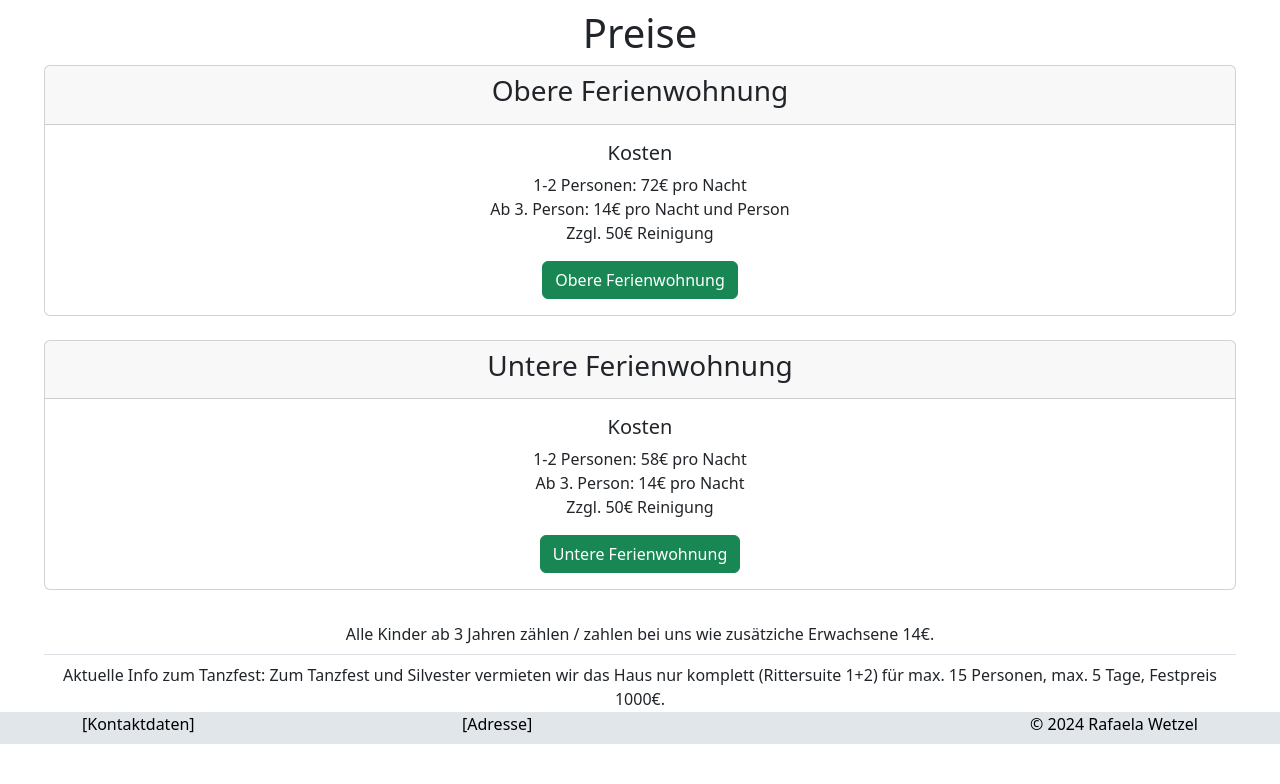
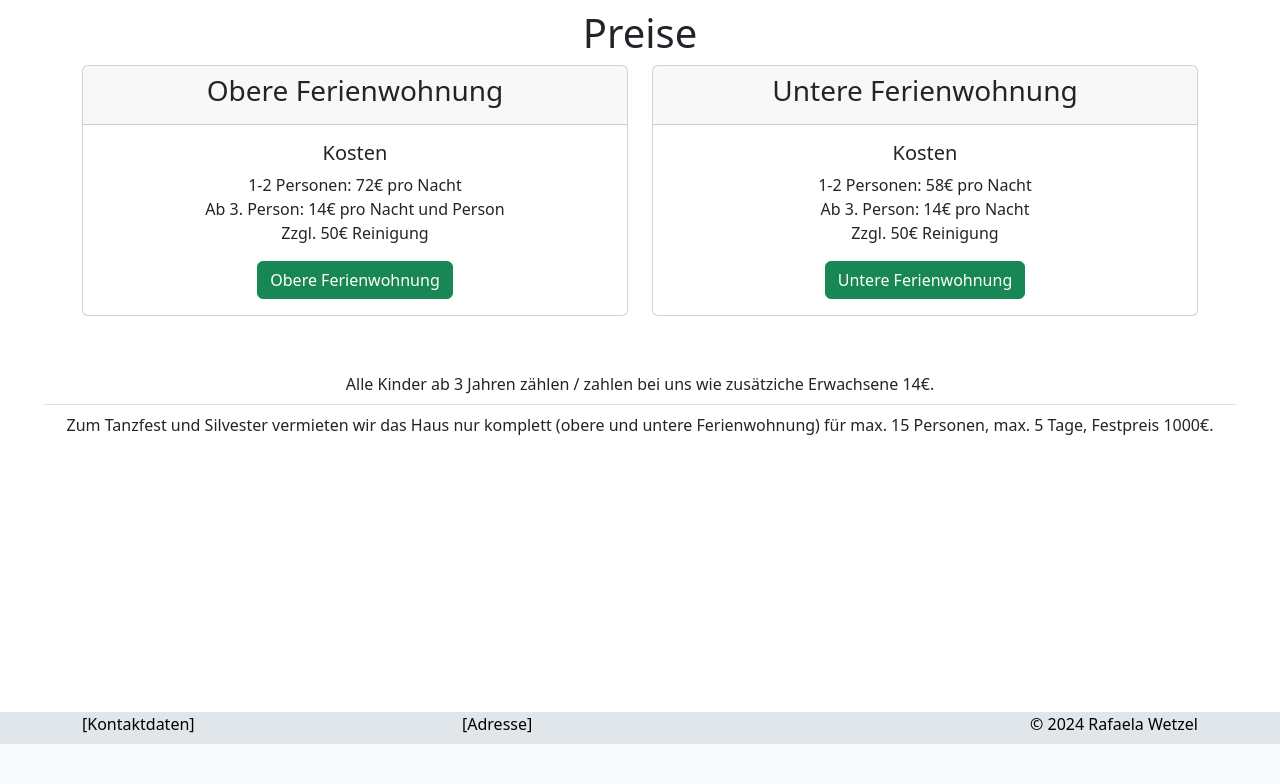
Before and after one commit to Rafaela-Wetzel/schlosskulm-rental-apartments, a Django app: page /preise/ in a window 1280 px wide. Shown: the part 56-840 px from the top of the page. After the commit the page ends 800 px from the top, so only its background shows below. Run offline with Django 4.2, Linux system fonts and the light colour scheme.

Commit message:
Add grid system to prices page

```diff
--- a/home/templates/home/preise.html
+++ b/home/templates/home/preise.html
@@ -3,6 +3,9 @@
 
 <h1>Preise</h1>
 
+<div class="container">
+    <div class="row">
+        <div class="col-sm">
             <div class="card">
                 <div class="card-header">
                     <h3>Obere Ferienwohnung</h3>
@@ -17,8 +20,8 @@
                     <a href="{% url 'ferienwohnung-oben' %}" class="btn btn-success">Obere Ferienwohnung</a>
                 </div>
             </div>
-<br>
-
+        </div>
+        <div class="col-sm">
             <div class="card">
                 <div class="card-header">
                     <h3>Untere Ferienwohnung</h3>
@@ -33,11 +36,15 @@
                     <a href="{% url 'ferienwohnung-unten' %}" class="btn btn-success">Untere Ferienwohnung</a>
                 </div>
             </div>
-<br>
+        </div>
+    </div>
+</div>
+<br><br>
 
 <ul class="list-group list-group-flush">
     <li class="list-group-item">Alle Kinder ab 3 Jahren zählen / zahlen bei uns wie zusätziche Erwachsene 14€.</li>
-    <li class="list-group-item">Aktuelle Info zum Tanzfest: Zum Tanzfest und Silvester vermieten wir das Haus nur komplett (Rittersuite 1+2) für max. 15 Personen, max. 5 Tage,
+    <li class="list-group-item">Zum Tanzfest und Silvester vermieten wir das Haus nur
+        komplett (obere und untere Ferienwohnung) für max. 15 Personen, max. 5 Tage,
         Festpreis 1000€.</li>
 </ul>
 
```
Lines whose indentation alone changed are shown as unchanged.
